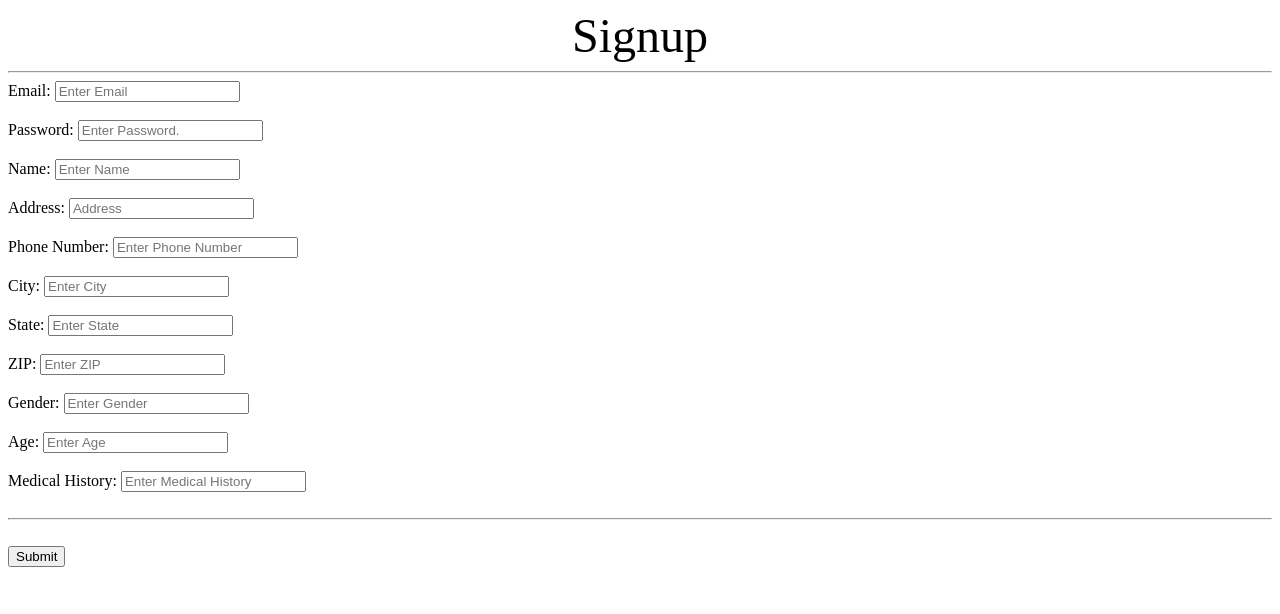
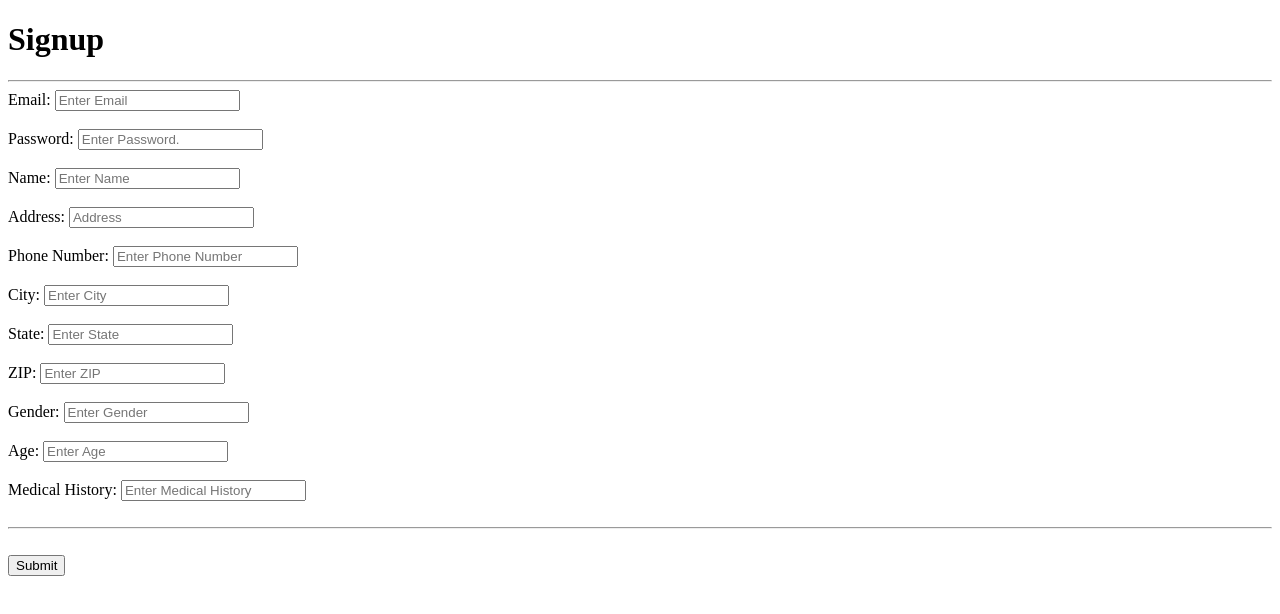
Before and after one commit to matthewjensen303/fall2020-448project, a plain HTML site: page usecase1_signup.html in a window 1280 px wide. Drawn offline with Linux system fonts and the light colour scheme.

Commit message:
Update usecase1_signup.html

```diff
--- a/usecase1_signup.html
+++ b/usecase1_signup.html
@@ -10,7 +10,7 @@ Matthew Jensen
 
 <body>
 	<div>
-		<font size=7><center>Signup</center></font>
+		<h1>Signup</h1>
 		<hr>
 		<label>Email: </label>
 		<input type="Text" placeholder="Enter Email" name="Email" required ><br><br>
```
